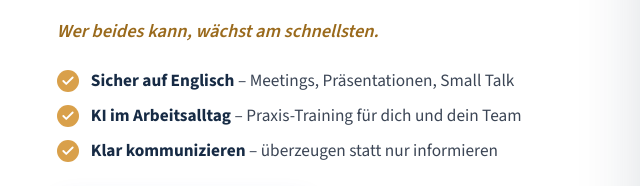
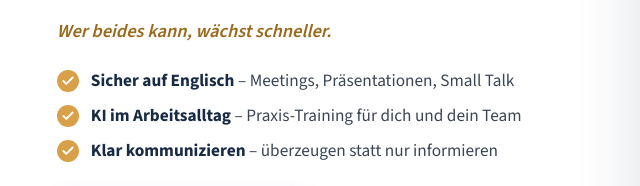
Before and after one commit to david0174/davidnawee-website, a plain HTML site: page index.html in a window 1280 px wide. Shown: the part 382-568 px from the top of the page, 50-690 px from the left. Drawn offline with Linux system fonts and the light colour scheme.

Commit message:
Hero claim: 'grow faster' / 'wächst schneller'
Co-Authored-By: Claude Opus 5.5 <noreply@anthropic.com>

```diff
--- a/index.html
+++ b/index.html
@@ -78,7 +78,7 @@
             <div class="me-hero-copy">
                 <p class="eyebrow">KI-TRAINER &amp; KOMMUNIKATIONSCOACH · HANNOVER &amp; ONLINE</p>
                 <h1>Besser kommunizieren.<span>Smarter arbeiten mit <mark class="hl">KI</mark>.</span></h1>
-                <p class="hero-claim">Wer beides kann, wächst am schnellsten.</p>
+                <p class="hero-claim">Wer beides kann, wächst schneller.</p>
                 <ul class="hero-points">
                     <li><strong>Sicher auf Englisch</strong> – Meetings, Präsentationen, Small Talk</li>
                     <li><strong>KI im Arbeitsalltag</strong> – Praxis-Training für dich und dein Team</li>
```
Also changed, not shown: index-en.html (+1 -1 lines).
